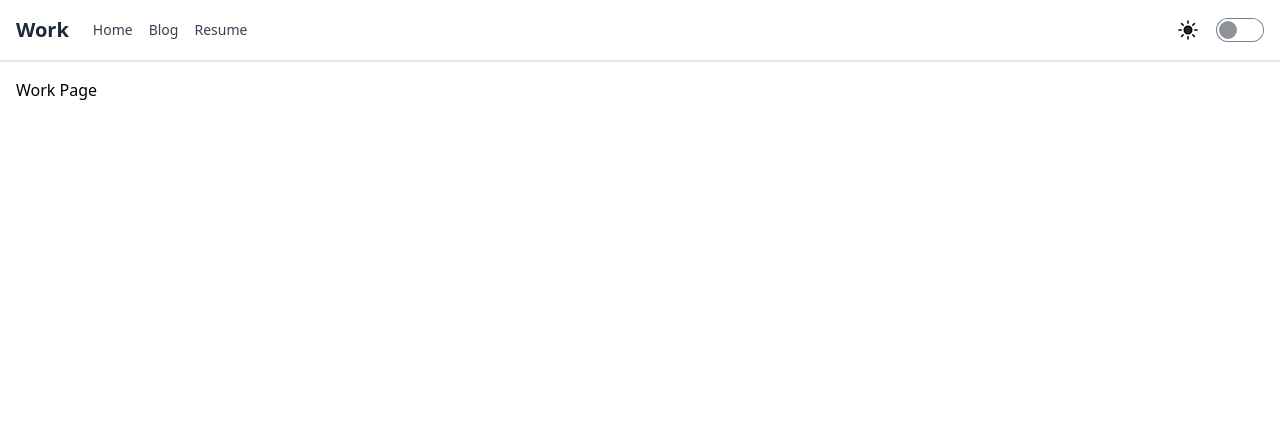
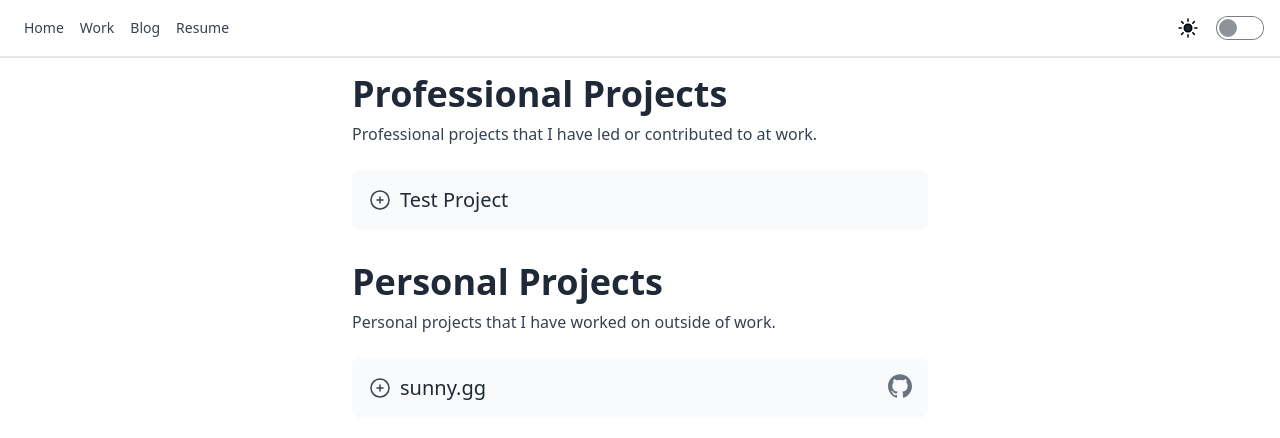
Before and after one commit to sgolovine/www-2022, a Next.js app: page /work in a window 1280 px wide. Shown: the top 438 px of the page. Built offline with nearby package versions, Linux system fonts and the light colour scheme.

Commit message:
feat(work-page): build out work page

```diff
--- a/src/components/header/header.tsx
+++ b/src/components/header/header.tsx
@@ -26,7 +26,6 @@ const Header: React.FC<HeaderProps> = ({
   const showPageNavigation = !!pageNavigation
   const [menuOpen, setMenuOpen] = useState<boolean>(false)
   const { pathname: currentRoute } = useRouter()
-  const routes = headerRoutes.filter(route => route.href !== currentRoute)
 
   const containerClasses = clsx(
     "w-full",
@@ -77,10 +76,7 @@ const Header: React.FC<HeaderProps> = ({
     "gap-4",
     "grow-0",
     "sm:grow",
-    {
-      "px-6": !!title,
-      "px-2": !title,
-    }
+    "px-2"
   )
 
   const handleGoBack = () => {
@@ -99,17 +95,27 @@ const Header: React.FC<HeaderProps> = ({
             </span>
           )}
           {title && (
-            <p className="text-lg sm:text-xl font-bold text-gray-800 dark:text-gray-50">
+            <p className="text-lg sm:hidden font-bold text-gray-800 dark:text-gray-50">
               {title}
             </p>
           )}
         </span>
         <div className={headerLinkContainerClasses}>
-          {routes.map(route => (
-            <Link key={route.id} href={route.href}>
-              <a className={linkClasses}>{route.title}</a>
-            </Link>
-          ))}
+          {headerRoutes.map(route => {
+            const isActive = route.href === currentRoute
+            return (
+              <Link key={route.id} href={route.href}>
+                <a
+                  className={clsx(linkClasses, {
+                    "text-blue-500": isActive,
+                    "font-medium": isActive,
+                  })}
+                >
+                  {route.title}
+                </a>
+              </Link>
+            )
+          })}
         </div>
         <span
           className="block sm:hidden"
@@ -128,7 +134,7 @@ const Header: React.FC<HeaderProps> = ({
         </span>
       </div>
       {menuOpen && (
-        <MobileMenu routes={routes} onClose={() => setMenuOpen(false)} />
+        <MobileMenu routes={headerRoutes} onClose={() => setMenuOpen(false)} />
       )}
       {showPageNavigation && (
         <div className="border-b-2 pt-2 px-2 border-gray-200 dark:border-slate-700">
--- /dev/null
+++ b/src/components/icons/hero/GlobeAlt.tsx
@@ -0,0 +1,18 @@
+import { IconProps } from "~/model/IconProps"
+
+export const GlobeAlt: React.FC<IconProps> = ({ className }) => (
+  <svg
+    xmlns="http://www.w3.org/2000/svg"
+    fill="none"
+    viewBox="0 0 24 24"
+    strokeWidth={1.5}
+    stroke="currentColor"
+    className={className}
+  >
+    <path
+      strokeLinecap="round"
+      strokeLinejoin="round"
+      d="M12 21a9.004 9.004 0 008.716-6.747M12 21a9.004 9.004 0 01-8.716-6.747M12 21c2.485 0 4.5-4.03 4.5-9S14.485 3 12 3m0 18c-2.485 0-4.5-4.03-4.5-9S9.515 3 12 3m0 0a8.997 8.997 0 017.843 4.582M12 3a8.997 8.997 0 00-7.843 4.582m15.686 0A11.953 11.953 0 0112 10.5c-2.998 0-5.74-1.1-7.843-2.918m15.686 0A8.959 8.959 0 0121 12c0 .778-.099 1.533-.284 2.253m0 0A17.919 17.919 0 0112 16.5c-3.162 0-6.133-.815-8.716-2.247m0 0A9.015 9.015 0 013 12c0-1.605.42-3.113 1.157-4.418"
+    />
+  </svg>
+)
--- /dev/null
+++ b/src/components/icons/hero/MinusCircle.tsx
@@ -0,0 +1,18 @@
+import { IconProps } from "~/model/IconProps"
+
+export const MinusCircle: React.FC<IconProps> = ({ className }) => (
+  <svg
+    xmlns="http://www.w3.org/2000/svg"
+    fill="none"
+    viewBox="0 0 24 24"
+    strokeWidth={1.5}
+    stroke="currentColor"
+    className={className}
+  >
+    <path
+      strokeLinecap="round"
+      strokeLinejoin="round"
+      d="M15 12H9m12 0a9 9 0 11-18 0 9 9 0 0118 0z"
+    />
+  </svg>
+)
--- /dev/null
+++ b/src/components/icons/hero/PlusCircle.tsx
@@ -0,0 +1,18 @@
+import { IconProps } from "~/model/IconProps"
+
+export const PlusCircle: React.FC<IconProps> = ({ className }) => (
+  <svg
+    xmlns="http://www.w3.org/2000/svg"
+    fill="none"
+    viewBox="0 0 24 24"
+    strokeWidth={1.5}
+    stroke="currentColor"
+    className={className}
+  >
+    <path
+      strokeLinecap="round"
+      strokeLinejoin="round"
+      d="M12 9v6m3-3H9m12 0a9 9 0 11-18 0 9 9 0 0118 0z"
+    />
+  </svg>
+)
--- a/src/components/icons/iconMap.ts
+++ b/src/components/icons/iconMap.ts
@@ -9,11 +9,14 @@ import Bars3 from "./hero/Bars3"
 import Close from "./hero/Close"
 import { DocumentText } from "./hero/DocumentText"
 import { Envelope } from "./hero/Envelope"
+import { GlobeAlt } from "./hero/GlobeAlt"
+import { MinusCircle } from "./hero/MinusCircle"
 import Moon from "./hero/Moon"
 import { Newspaper } from "./hero/Newspaper"
 import { OfficeBuilding } from "./hero/OfficeBuilding"
 import { PaperClip } from "./hero/PaperClip"
 import { PencilSquare } from "./hero/PencilSquare"
+import { PlusCircle } from "./hero/PlusCircle"
 import Sun from "./hero/Sun"
 import { TextDecrease } from "./material/TextDecrease"
 import { TextIncrease } from "./material/TextIncrease"
@@ -37,6 +40,9 @@ const allIcons = {
   moon: Moon,
   textIncrease: TextIncrease,
   textDecrease: TextDecrease,
+  globe: GlobeAlt,
+  plusCircle: PlusCircle,
+  minusCircle: MinusCircle,
 }
 
 export type AllIcons = keyof typeof allIcons
--- a/src/config/themeClasses.ts
+++ b/src/config/themeClasses.ts
@@ -10,16 +10,29 @@ export const themeClasses = {
     "hover:dark:bg-slate-800"
   ),
   linkColor: clsx(
+    // Base
     "fill-gray-500",
-    "hover:fill-gray-400",
+    "text-gray-500",
+    // Hover Light
+    "hover:fill-blue-600",
+    "hover:text-blue-600",
+    // Active Light
+    "active:fill-blue-500",
+    "active:text-blue-500",
+    // Dark
+    "dark:fill-gray-100",
+    "dark:text-gray-100",
+    // Hover Dark
     "hover:dark:fill-gray-400",
-    "active:fill-blue-500",
-    "active:dark:fill-blue-300",
-    "dark:fill-gray-100"
+    "hover:dark:text-gray-400",
+    // Active Dark
+    "active:dark:text-blue-300",
+    "active:dark:fill-blue-300"
   ),
   iconSize: clsx("h-6", "w-6"),
   // This is the same as textColor. Adapted to use fill
   // Instead of text-color
   iconColor: clsx("fill-gray-700", "dark:fill-white"),
+  iconColorStroke: clsx("stroke-gray-700", "dark:stroke-white"),
   transition: clsx("ease-in-out", "duration-100", "transition-all"),
 }
--- a/src/features/blog/config/pageNavigation.ts
+++ b/src/features/blog/config/pageNavigation.ts
@@ -8,10 +8,10 @@ export const pageNavigationConfig: HeaderRoute[] = [
     title: labels.blog.allPosts,
     href: Routes.Blog,
   },
-  {
-    id: "categories",
-    title: labels.blog.categories,
-    href: Routes.BlogCategories,
-  },
+  // {
+  //   id: "categories",
+  //   title: labels.blog.categories,
+  //   href: Routes.BlogCategories,
+  // },
   { id: "snippets", title: labels.blog.snippets, href: Routes.BlogSnippets },
 ]
--- a/src/features/work/WorkPage.tsx
+++ b/src/features/work/WorkPage.tsx
@@ -1,8 +1,28 @@
+import WorkLayout from "./component/WorkLayout"
+import WorkSection from "./component/WorkSection"
+import labels from "~/labels.json"
+import { WorkItem } from "./component/WorkItem"
+
 const WorkPage = () => {
   return (
-    <div>
-      <p>Work Page</p>
-    </div>
+    <WorkLayout>
+      <WorkSection
+        header={labels.workPage.professionalProjects.header}
+        description={labels.workPage.professionalProjects.description}
+      >
+        <WorkItem title="Test Project" description="Test Project" />
+      </WorkSection>
+      <WorkSection
+        header={labels.workPage.personalProjects.header}
+        description={labels.workPage.personalProjects.description}
+      >
+        <WorkItem
+          title="sunny.gg"
+          description="My personal website"
+          githubLink="https://github.com/sgolovine/sunny.gg"
+        />
+      </WorkSection>
+    </WorkLayout>
   )
 }
 
--- /dev/null
+++ b/src/features/work/component/WorkItem.tsx
@@ -0,0 +1,82 @@
+import clsx from "clsx"
+import { useState } from "react"
+import { getIcon } from "~/components/icons"
+import { themeClasses } from "~/config/themeClasses"
+
+interface Props {
+  title: string
+  description: string
+  githubLink?: string
+  webLink?: string
+}
+
+const GithubIcon = getIcon("github")
+const GlobeIcon = getIcon("globe")
+const CloseIcon = getIcon("minusCircle")
+const OpenIcon = getIcon("plusCircle")
+
+export const WorkItem: React.FC<Props> = ({
+  title,
+  description,
+  githubLink,
+  webLink,
+}) => {
+  const [isOpen, setIsOpen] = useState<boolean>(false)
+
+  return (
+    <div
+      className={clsx(
+        themeClasses.transition,
+        "p-4",
+        "rounded-lg",
+        "bg-gray-50",
+        "hover:bg-gray-100",
+        "dark:bg-slate-800",
+        "dark:hover:bg-slate-700"
+        // "hover:shadow-lg"
+      )}
+    >
+      <div className="flex flex-row items-start justify-between">
+        <div className="flex flex-row items-center justify-start gap-2">
+          <button onClick={() => setIsOpen(prev => !prev)}>
+            {isOpen ? (
+              <CloseIcon
+                className={clsx(
+                  themeClasses.iconSize,
+                  themeClasses.iconColorStroke
+                )}
+              />
+            ) : (
+              <OpenIcon
+                className={clsx(
+                  themeClasses.iconSize,
+                  themeClasses.iconColorStroke
+                )}
+              />
+            )}
+          </button>
+          <p
+            className={clsx(themeClasses.headerColor, "text-xl", "font-medium")}
+          >
+            {title}
+          </p>
+        </div>
+        <div className="flex flex-row gap-3">
+          {githubLink && (
+            <a href={githubLink} className={themeClasses.linkColor}>
+              <GithubIcon className={clsx(themeClasses.iconSize)} />
+            </a>
+          )}
+          {webLink && (
+            <a href={webLink} className={themeClasses.linkColor}>
+              <GlobeIcon className={clsx(themeClasses.iconSize)} />
+            </a>
+          )}
+        </div>
+      </div>
+      <div className={clsx({ hidden: !isOpen, block: isOpen }, "pt-4", "px-1")}>
+        <p className={themeClasses.textColor}>{description}</p>
+      </div>
+    </div>
+  )
+}
--- /dev/null
+++ b/src/features/work/component/WorkLayout.tsx
@@ -0,0 +1,7 @@
+import { ReactNode } from "react"
+
+const WorkLayout: React.FC<{ children: ReactNode }> = ({ children }) => {
+  return <div className="max-w-xl mx-auto">{children}</div>
+}
+
+export default WorkLayout
--- /dev/null
+++ b/src/features/work/component/WorkSection.tsx
@@ -0,0 +1,33 @@
+import clsx from "clsx"
+import { ReactNode } from "react"
+import { themeClasses } from "~/config/themeClasses"
+
+interface Props {
+  header: string
+  description?: string
+  children: ReactNode
+}
+
+const WorkSection: React.FC<Props> = ({ header, children, description }) => (
+  <div className="pb-4">
+    <h2
+      className={clsx(
+        themeClasses.headerColor,
+        "text-2xl",
+        "md:text-3xl",
+        "lg:text-4xl",
+        "font-black"
+      )}
+    >
+      {header}
+    </h2>
+    {description && (
+      <div className="py-2">
+        <p className={themeClasses.textColor}>{description}</p>
+      </div>
+    )}
+    <div className="py-4">{children}</div>
+  </div>
+)
+
+export default WorkSection
--- a/src/labels.json
+++ b/src/labels.json
@@ -39,5 +39,15 @@
       "blog": "Blog",
       "snippets": "Snippets"
     }
+  },
+  "workPage": {
+    "professionalProjects": {
+      "header": "Professional Projects",
+      "description": "Professional projects that I have led or contributed to at work."
+    },
+    "personalProjects": {
+      "header": "Personal Projects",
+      "description": "Personal projects that I have worked on outside of work."
+    }
   }
 }
```
